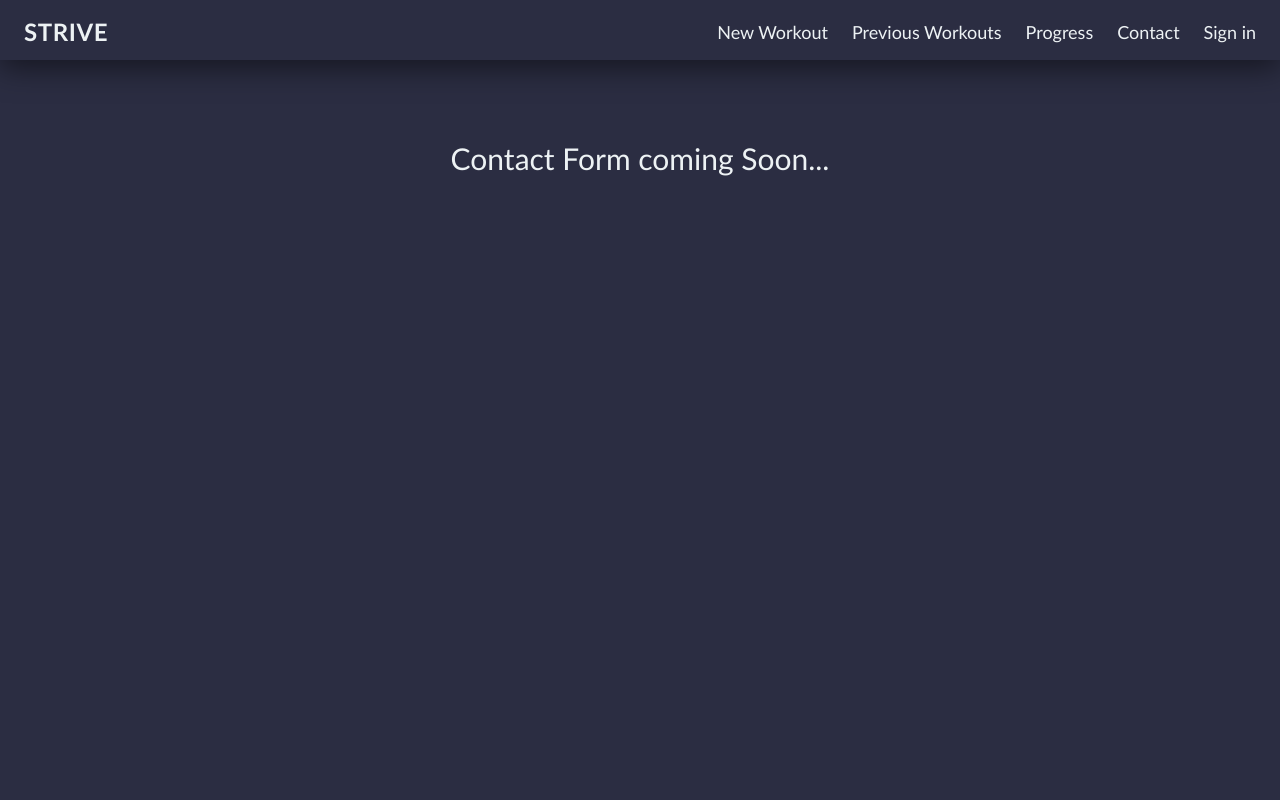
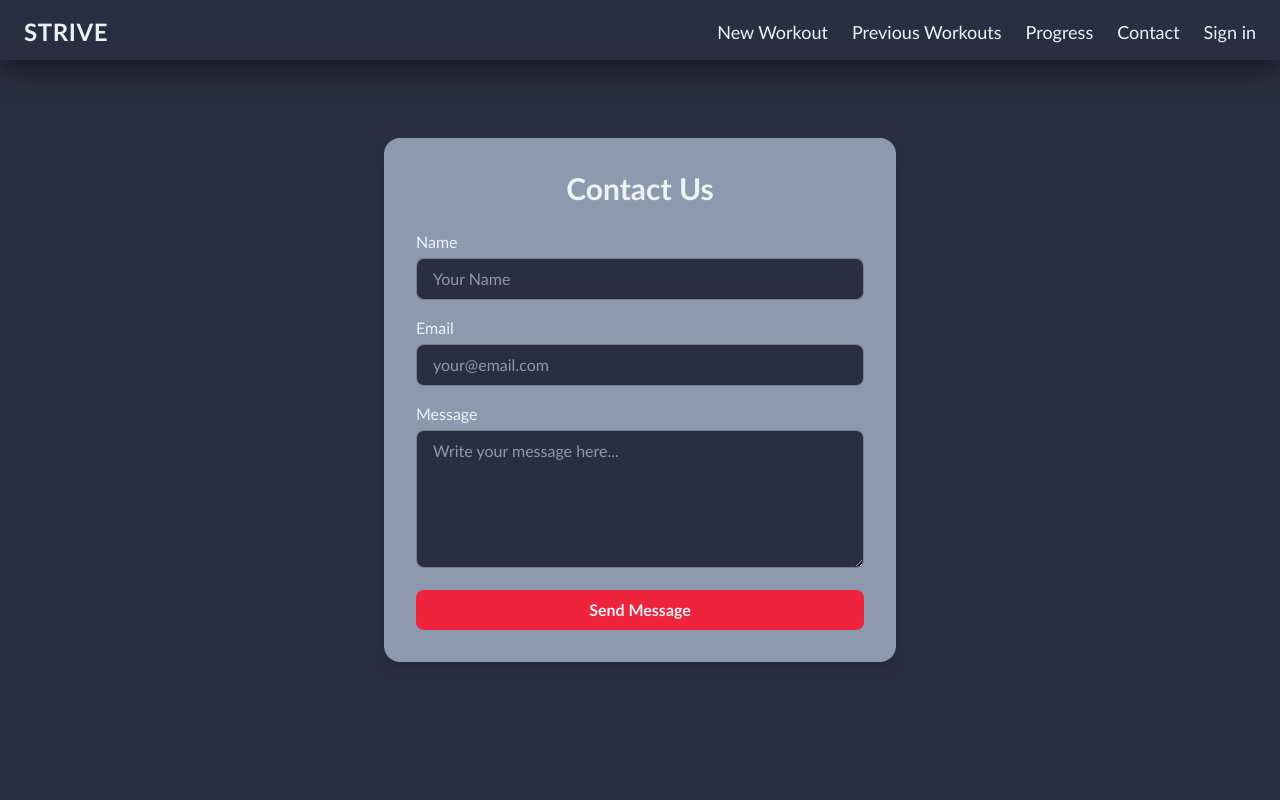
Before and after one commit to Benpsheppard/strive-mern, a React (Vite) app in the folder strive-frontend/: page /contact in a window 1280 px wide. Shown: the top 800 px of the page. Built offline with nearby package versions, Linux system fonts and the light colour scheme.

Commit message:
Added contact form

```diff
--- a/strive-frontend/src/pages/Contact.jsx
+++ b/strive-frontend/src/pages/Contact.jsx
@@ -5,26 +5,113 @@
 import { useSelector } from 'react-redux';
 import Header from '../components/Header.jsx';  // Import header component
 import Footer from '../components/Footer.jsx';
+import { useState } from 'react';
 
 // Contact
 const Contact = () => {
     const { isLoading } = useSelector((state) => state.auth);
 
-    if(isLoading){
+    // Form state
+    const [formData, setFormData] = useState({
+        name: '',
+        email: '',
+        message: ''
+    });
+
+    // Handle input changes
+    const onChange = (e) => {
+        setFormData({
+            ...formData,
+            [e.target.name]: e.target.value
+        });
+    };
+
+    // Handle form submission
+    const onSubmit = (e) => {
+        e.preventDefault();
+
+        const subject = encodeURIComponent(`Message from ${formData.name}`);
+        const body = encodeURIComponent(
+            `Name: ${formData.name}\nEmail: ${formData.email}\n\nMessage:\n${formData.message}`
+        );
+
+        window.location.href = `mailto:ben@bensheppard.co.uk?subject=${subject}&body=${body}`;
+        setFormData({ name: "", email: "", message: "" });
+    };
+
+    if (isLoading) {
         return (
             <Spinner />
-        )
+        );
     }
 
     return (
         <>
             <Header />
-            <div className="min-h-screen bg-[#2B2D42] mt-15">
-                <h1 className="text-[#EDF2F4] text-center text-3xl pt-20">Contact Form coming Soon...</h1>
+            <div className="min-h-screen bg-[#2B2D42] flex items-center justify-center px-4">
+                <div className="w-full max-w-lg bg-[#8D99AE] p-8 rounded-2xl shadow-lg">
+                    <h1 className="text-[#EDF2F4] text-3xl font-semibold text-center mb-6">
+                        Contact Us
+                    </h1>
+                    <form onSubmit={onSubmit} className="space-y-4">
+                        {/* Name */}
+                        <div>
+                            <label className="block text-[#EDF2F4] mb-1">
+                                Name
+                            </label>
+                            <input
+                                type="text"
+                                name="name"
+                                value={formData.name}
+                                onChange={onChange}
+                                required
+                                placeholder="Your Name"
+                                className="w-full rounded-lg border border-[#EDF2F4]/40 bg-[#2B2D42] px-4 py-2 text-[#EDF2F4] placeholder-[#8D99AE] focus:border-[#EF233C] focus:outline-none focus:ring-2 focus:ring-[#EF233C]/40"
+                            />
+                        </div>
+
+                        {/* Email */}
+                        <div>
+                            <label className="block text-[#EDF2F4] mb-1">
+                                Email
+                            </label>
+                            <input
+                                type="email"
+                                name="email"
+                                value={formData.email}
+                                onChange={onChange}
+                                required
+                                placeholder="your@email.com"
+                                className="w-full rounded-lg border border-[#EDF2F4]/40 bg-[#2B2D42] px-4 py-2 text-[#EDF2F4] placeholder-[#8D99AE] focus:border-[#EF233C] focus:outline-none focus:ring-2 focus:ring-[#EF233C]/40"
+                            />
+                        </div>
+
+                        {/* Message */}
+                        <div>
+                            <label className="block text-[#EDF2F4] mb-1">
+                                Message
+                            </label>
+                            <textarea
+                                name="message"
+                                value={formData.message}
+                                onChange={onChange}
+                                required
+                                placeholder="Write your message here..."
+                                rows="5"
+                                className="w-full rounded-lg border border-[#EDF2F4]/40 bg-[#2B2D42] px-4 py-2 text-[#EDF2F4] placeholder-[#8D99AE] focus:border-[#EF233C] focus:outline-none focus:ring-2 focus:ring-[#EF233C]/40"
+                            />
+                        </div>
+
+                        {/* Submit button */}
+                        <button type="submit" className="w-full rounded-lg bg-[#EF233C] px-4 py-2 font-semibold text-[#EDF2F4] transition hover:bg-[#D90429]">
+                            Send Message
+                        </button>
+                    </form>
+                </div>
             </div>
             <Footer />
         </>
-    )
+    );
 };
 
 // Export Contact
```
